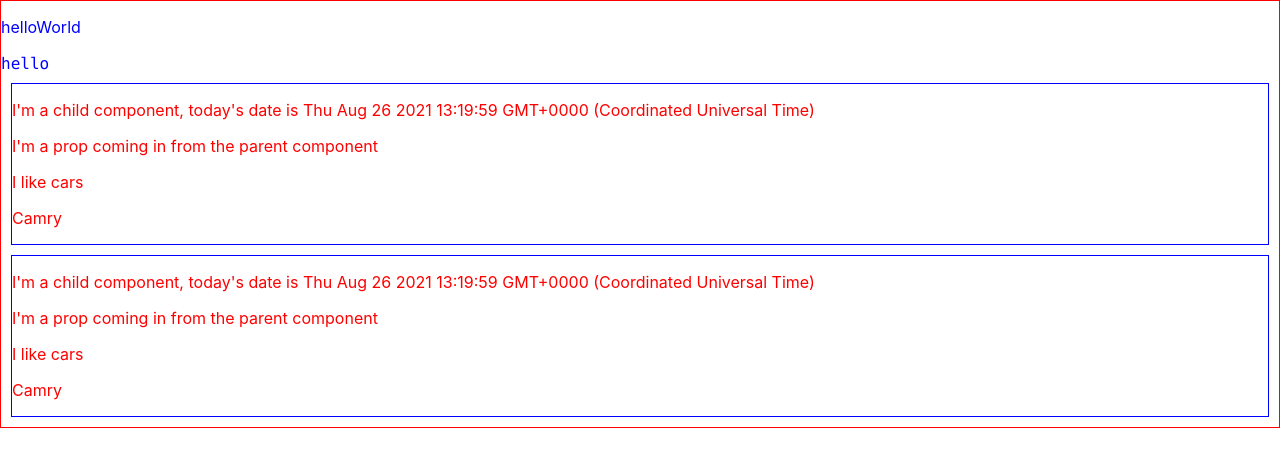
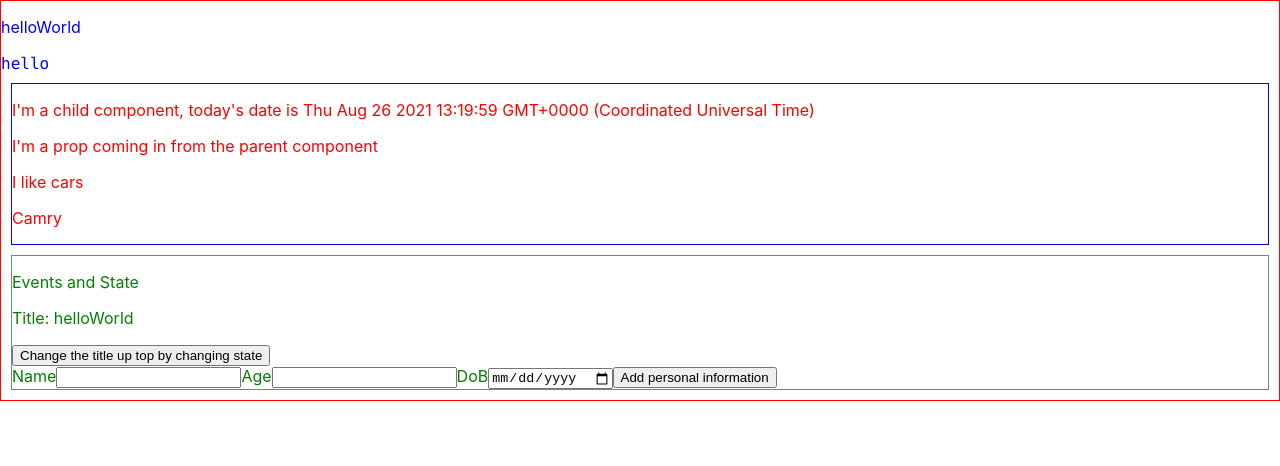
Before and after one commit to refayathaque/supreme-fiesta, a React (Create React App) app: page / in a window 1280 px wide. Shown: the top 466 px of the page. Built offline with nearby package versions, Linux system fonts and the light colour scheme.

Commit message:
working on events and state

```diff
--- a/src/App.js
+++ b/src/App.js
@@ -1,4 +1,5 @@
 import ChildComponent from "./components/ChildComponent";
+import EventsAndState from "./components/EventsAndState";
 
 const divStyle = {
   color: "blue",
@@ -9,7 +10,6 @@ const aPropStringSample = "I'm a prop coming in from the parent component";
 const aPropObjectSample = {
   aString: "I like cars",
   anArray: ["Corolla", "Camry", "4Runner"],
-  aBoolean: false,
 };
 
 const App = () => {
@@ -21,10 +21,7 @@ const App = () => {
         aPropString={aPropStringSample}
         aPropObject={aPropObjectSample}
       ></ChildComponent>
-      <ChildComponent
-        aPropString={aPropStringSample}
-        aPropObject={aPropObjectSample}
-      ></ChildComponent>
+      <EventsAndState></EventsAndState>
     </div>
   );
 };
--- a/src/components/ChildComponent.js
+++ b/src/components/ChildComponent.js
@@ -7,7 +7,7 @@ const divStyle = {
 const ChildComponent = (props) => {
   // ^ above can be destructured to be `ChildComponent({aPropStringSample, aPropObjectSample})` too because `props` is an object with k-v pairs for each prop coming in
   const { aPropString, aPropObject } = props;
-  const { aString: aStringFromAPropObject, anArray, aBoolean } = aPropObject;
+  const { aString: aStringFromAPropObject, anArray } = aPropObject;
   // ^ further destructuring (and renaming) the destructured props k-v pair `aPropObject`
 
   const today = Date(Date.now());
--- /dev/null
+++ b/src/components/EventsAndState.js
@@ -0,0 +1,100 @@
+import { useState } from "react";
+
+const divStyle = {
+  color: "green",
+  border: "1px solid gray",
+  margin: 10,
+};
+
+const EventsAndState = () => {
+  const [title, setTitle] = useState("helloWorld"); // "helloWorld" is the initial value, can also be an empty string, empty object, props value, etc.
+  // FYI, `event.target.value`, even if it's is a number/boolean, will always be a string, so you might have to do type conversion in your handler functions before calling the setter function of `useState`
+
+  const [userInput, setUserInput] = useState({
+    enteredName: "",
+    enteredAge: "",
+    enteredDoB: "",
+  });
+  // ^ alternate way (instead of multiple states) of maintaining state when you want to have grouped data
+
+  const clickHandler = () => {
+    setTitle("goodbyeWorld");
+  };
+
+  const nameChangeHandler = (event) => {
+    setUserInput((prevState) => {
+      return {
+        ...prevState,
+        enteredName: event.target.value,
+      };
+    });
+  };
+  // for updating state that depends on previous state, use anonymous method with `prevState` as parameter syntax
+  // ^ guarantees that you are working with the latest state snapshot (has to do with how React schedules)
+  const ageChangeHandler = (event) => {
+    setUserInput((prevState) => {
+      return {
+        ...prevState,
+        enteredAge: event.target.value,
+      };
+    });
+  };
+  const dobChangeHandler = (event) => {
+    setUserInput((prevState) => {
+      return {
+        ...prevState,
+        enteredDoB: event.target.value,
+      };
+    });
+  };
+
+  const formSubmitHandler = (event) => {
+    event.preventDefault();
+    const userData = {
+      name: userInput.enteredName,
+      age: parseInt(userInput.enteredAge),
+      dob: new Date(userInput.enteredDoB),
+    };
+    console.log(userData);
+    setUserInput({
+      enteredName: "",
+      enteredAge: "",
+      enteredDoB: "",
+    });
+    // clearing the form with the help of two-way binding
+    // date in Firefox developer edition browser doesn't get cleared for some reason even after successful state reset
+  };
+
+  return (
+    <div style={divStyle}>
+      <p>Events and State</p>
+      <p>Title: {title}</p>
+      <button onClick={clickHandler}>
+        Change the title up top by changing state
+      </button>
+      <form onSubmit={formSubmitHandler}>
+        <label>Name</label>
+        <input
+          type="text"
+          value={userInput.enteredName}
+          onChange={nameChangeHandler}
+        ></input>
+        <label>Age</label>
+        <input
+          type="number"
+          value={userInput.enteredAge}
+          onChange={ageChangeHandler}
+        ></input>
+        <label>DoB</label>
+        <input
+          type="date"
+          value={userInput.enteredDob}
+          onChange={dobChangeHandler}
+        ></input>
+        <button>Add personal information</button>
+      </form>
+    </div>
+  );
+};
+
+export default EventsAndState;
```
